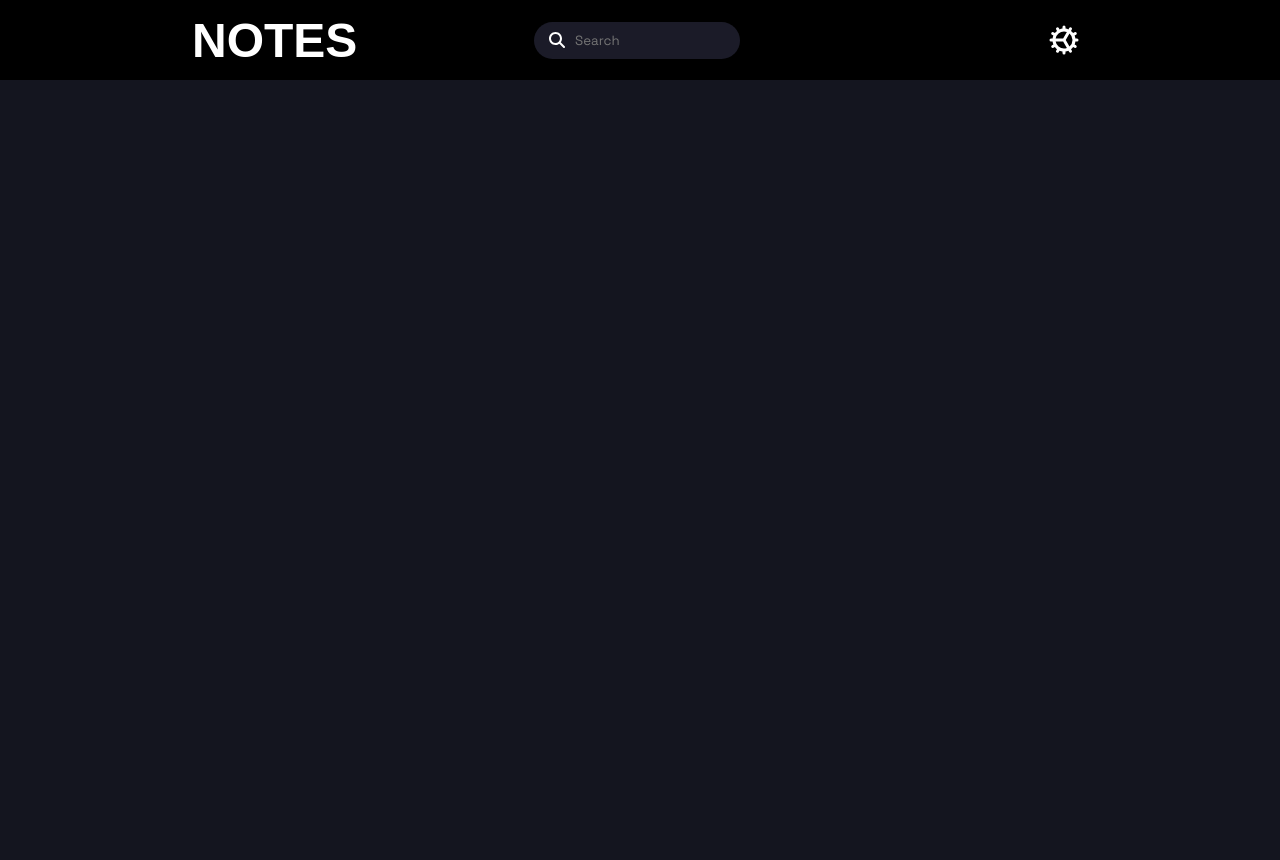
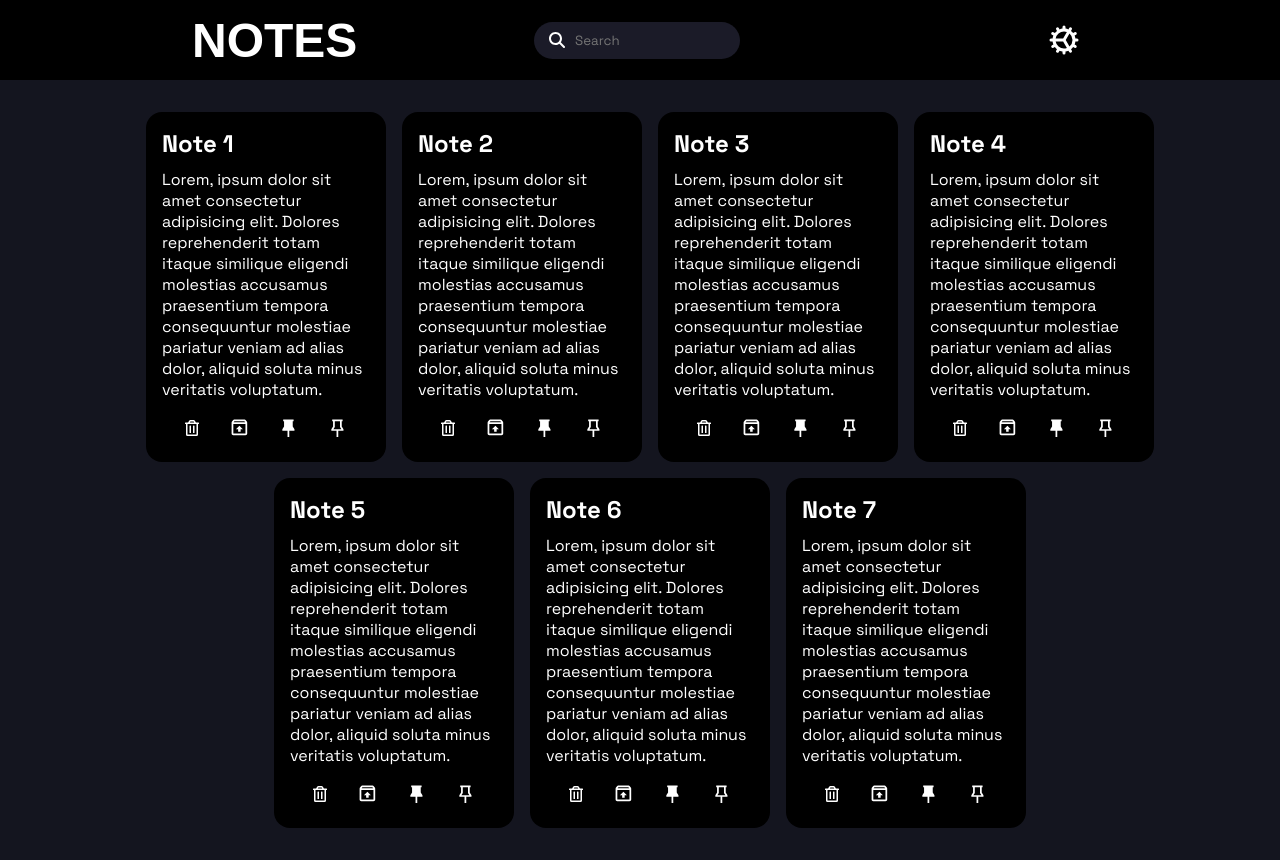
Before and after one commit to 1-WOOPER-1/notes, a React (Vite) app: page / in a window 1280 px wide. Before the commit the page ends 800 px from the top, so only its background shows below. Built offline with nearby package versions, Linux system fonts and the light colour scheme; a web font is replaced by a local one.

Commit message:
Creating main block with note cards

```diff
--- a/src/App.jsx
+++ b/src/App.jsx
@@ -1,6 +1,8 @@
 import styles from "./App.module.css";
+import { NoteCard } from "./components/NoteCard/NoteCard.jsx";
 import { SearchInput } from "./components/SearchInput.jsx";
 import { SettingsBtn } from "./components/SettingsBtn/SettingsBtn.jsx";
+import { NOTES } from "./data/notes.js";
 
 export function App() {
   return (
@@ -14,7 +16,11 @@ export function App() {
           </div>
         </div>
       </header>
-      <main className={styles.main}></main>
+      <main className={styles.main}>
+        {NOTES.map((note) => (
+          <NoteCard key={note.id} note={note} />
+        ))}
+      </main>
     </div>
   );
 }
--- a/src/App.module.css
+++ b/src/App.module.css
@@ -20,9 +20,15 @@
 }
 
 .logo {
+  user-select: none;
 }
 
 .main {
   width: 1300px;
   margin: auto;
+  padding: 2rem;
+  display: flex;
+  justify-content: center;
+  flex-wrap: wrap;
+  gap: 1rem;
 }
--- /dev/null
+++ b/src/components/NoteCard/NoteCard.jsx
@@ -0,0 +1,12 @@
+import styles from "./NoteCard.module.css";
+import { NoteCardToolbar } from "./NoteCardToolbar.";
+
+export function NoteCard({ note }) {
+  return (
+    <div className={styles.noteCard}>
+      <span>{note.title}</span>
+      <p>{note.body}</p>
+      <NoteCardToolbar />
+    </div>
+  );
+}
--- /dev/null
+++ b/src/components/NoteCard/NoteCard.module.css
@@ -0,0 +1,13 @@
+.noteCard {
+  width: 15rem;
+  background-color: #000;
+  border-radius: 1rem;
+  padding: 1rem;
+}
+
+.noteCard span {
+  font-weight: bold;
+  font-size: 1.5rem;
+  margin-bottom: 0.6rem;
+  display: block;
+}
--- /dev/null
+++ b/src/components/NoteCard/NoteCardToolbar..jsx
@@ -0,0 +1,15 @@
+import { FaRegTrashAlt } from "react-icons/fa";
+import { MdOutlineUnarchive } from "react-icons/md";
+import { RiPushpin2Fill, RiPushpin2Line } from "react-icons/ri";
+import styles from "./NoteCardToolbar.module.css";
+
+export function NoteCardToolbar() {
+  return (
+    <div className={styles.noteCardToolbar}>
+      <FaRegTrashAlt />
+      <MdOutlineUnarchive style={{ fontSize: "1.3rem" }} />
+      <RiPushpin2Fill style={{ fontSize: "1.3rem" }} />
+      <RiPushpin2Line style={{ fontSize: "1.3rem" }} />
+    </div>
+  );
+}
--- /dev/null
+++ b/src/components/NoteCard/NoteCardToolbar.module.css
@@ -0,0 +1,8 @@
+.noteCardToolbar {
+  width: 100%;
+  display: flex;
+  align-items: center;
+  justify-content: space-around;
+  padding: 0.5rem;
+  margin-top: 0.6rem;
+}
--- a/src/components/SearchInput.module.css
+++ b/src/components/SearchInput.module.css
@@ -16,7 +16,7 @@
   background-color: transparent;
   border: 0;
   width: 150px;
-  transition: width 0.4s ease-out;
+  transition: width 0.4s ease;
 }
 
 .inputWrapper .stretch {
--- /dev/null
+++ b/src/data/notes.js
@@ -0,0 +1,37 @@
+export const NOTES = [
+  {
+    id: 1,
+    title: "Note 1",
+    body: "Lorem, ipsum dolor sit amet consectetur adipisicing elit. Dolores reprehenderit totam itaque similique eligendi molestias accusamus praesentium tempora consequuntur molestiae pariatur veniam ad alias dolor, aliquid soluta minus veritatis voluptatum.",
+  },
+  {
+    id: 2,
+    title: "Note 2",
+    body: "Lorem, ipsum dolor sit amet consectetur adipisicing elit. Dolores reprehenderit totam itaque similique eligendi molestias accusamus praesentium tempora consequuntur molestiae pariatur veniam ad alias dolor, aliquid soluta minus veritatis voluptatum.",
+  },
+  {
+    id: 3,
+    title: "Note 3",
+    body: "Lorem, ipsum dolor sit amet consectetur adipisicing elit. Dolores reprehenderit totam itaque similique eligendi molestias accusamus praesentium tempora consequuntur molestiae pariatur veniam ad alias dolor, aliquid soluta minus veritatis voluptatum.",
+  },
+  {
+    id: 4,
+    title: "Note 4",
+    body: "Lorem, ipsum dolor sit amet consectetur adipisicing elit. Dolores reprehenderit totam itaque similique eligendi molestias accusamus praesentium tempora consequuntur molestiae pariatur veniam ad alias dolor, aliquid soluta minus veritatis voluptatum.",
+  },
+  {
+    id: 5,
+    title: "Note 5",
+    body: "Lorem, ipsum dolor sit amet consectetur adipisicing elit. Dolores reprehenderit totam itaque similique eligendi molestias accusamus praesentium tempora consequuntur molestiae pariatur veniam ad alias dolor, aliquid soluta minus veritatis voluptatum.",
+  },
+  {
+    id: 6,
+    title: "Note 6",
+    body: "Lorem, ipsum dolor sit amet consectetur adipisicing elit. Dolores reprehenderit totam itaque similique eligendi molestias accusamus praesentium tempora consequuntur molestiae pariatur veniam ad alias dolor, aliquid soluta minus veritatis voluptatum.",
+  },
+  {
+    id: 7,
+    title: "Note 7",
+    body: "Lorem, ipsum dolor sit amet consectetur adipisicing elit. Dolores reprehenderit totam itaque similique eligendi molestias accusamus praesentium tempora consequuntur molestiae pariatur veniam ad alias dolor, aliquid soluta minus veritatis voluptatum.",
+  },
+];
```
